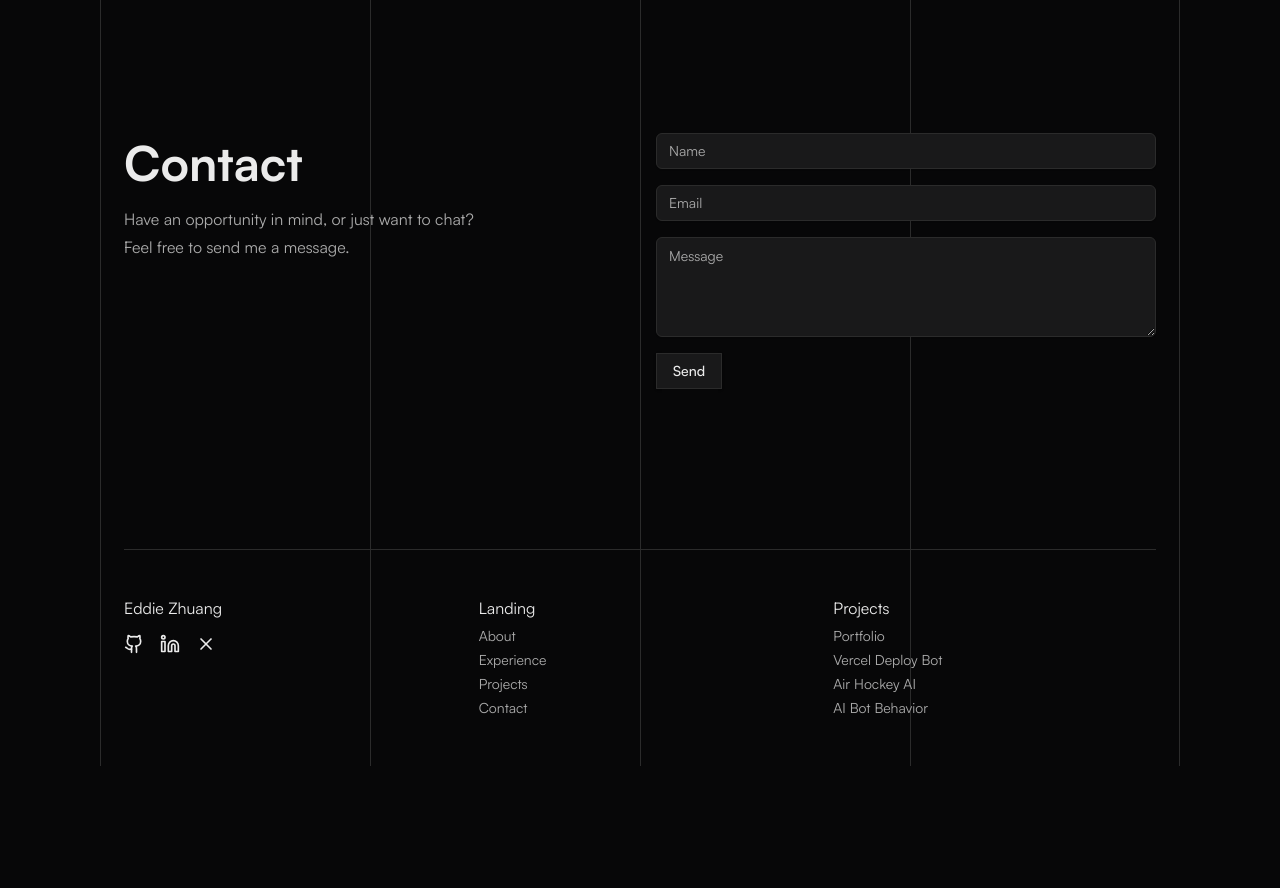
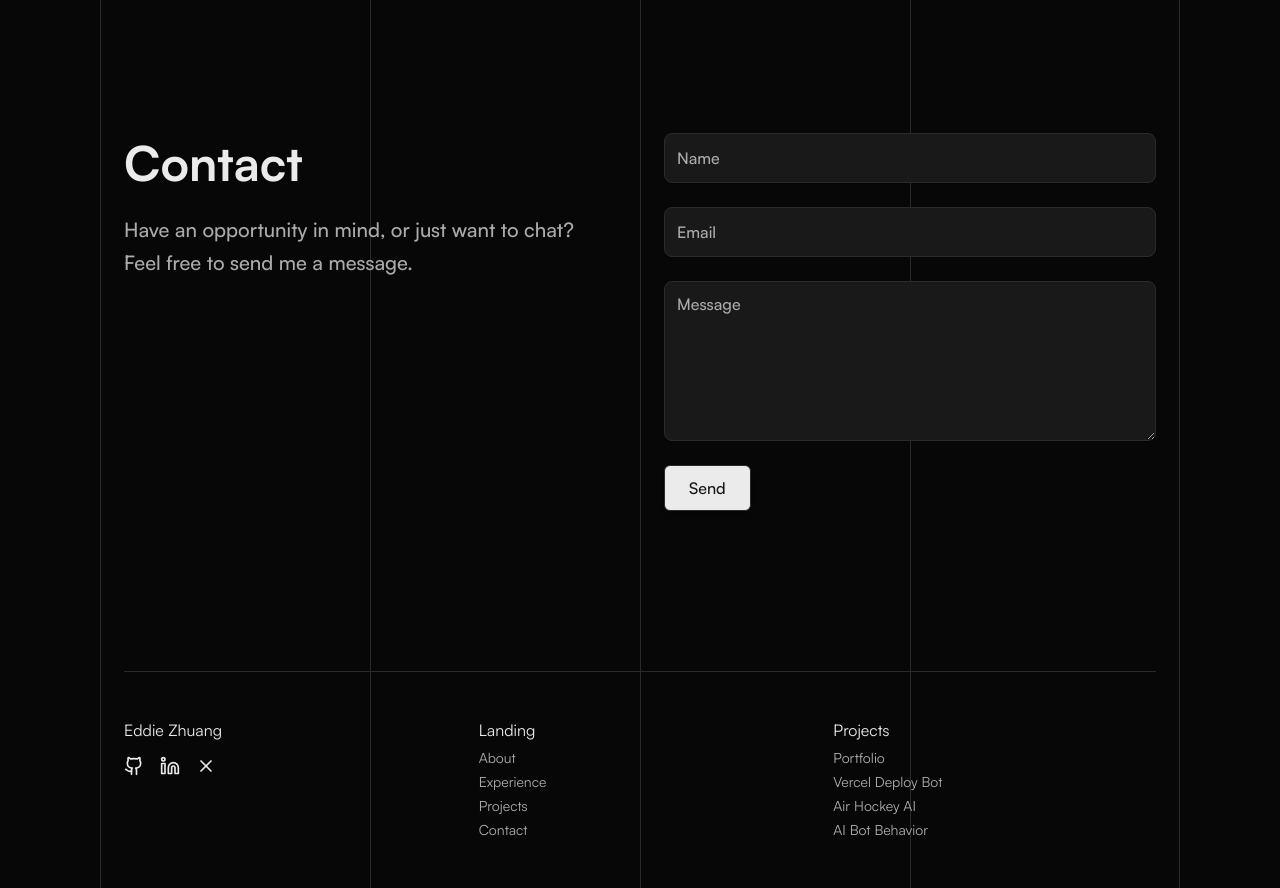
Before and after one commit to edzhuang/portfolio-website, a Next.js app: page / in a window 1280 px wide. Shown: the part 2840-3728 px from the top of the page. Before the commit the page ends 3606 px from the top, so only its background shows below. Built offline with nearby package versions, Linux system fonts and the light colour scheme.

Commit message:
Format contact section

```diff
--- a/app/page.tsx
+++ b/app/page.tsx
@@ -151,11 +151,11 @@ export default function Home() {
 
         {/* Contact Section */}
         <ScrollFade>
-          <section id="contact" className="grid grid-cols-1 md:grid-cols-2 gap-8">
+          <section id="contact" className="grid grid-cols-1 md:grid-cols-2 gap-12">
             <div>
-              <h2 className="text-heading-lg mb-4">Contact</h2>
-              <p className="text-muted-foreground mb-2">Have an opportunity in mind, or just want to chat?</p>
-              <p className="text-muted-foreground">Feel free to send me a message.</p>
+              <h2 className="text-heading-lg mb-6">Contact</h2>
+              <p className="text-body-md text-muted-foreground mb-2">Have an opportunity in mind, or just want to chat?</p>
+              <p className="text-body-md text-muted-foreground">Feel free to send me a message.</p>
             </div>
             <ContactForm />
           </section>
--- a/components/contact-form.tsx
+++ b/components/contact-form.tsx
@@ -26,14 +26,14 @@ export function ContactForm() {
   }
 
   return (
-    <form onSubmit={handleSubmit} className="space-y-4">
+    <form onSubmit={handleSubmit} className="flex flex-col gap-6">
       <Input
         type="text"
         name="name"
         placeholder="Name"
         value={formData.name}
         onChange={handleChange}
-        className="bg-card border-gridline text-foreground"
+        className="bg-card border-gridline"
       />
       <Input
         type="email"
@@ -41,18 +41,18 @@ export function ContactForm() {
         placeholder="Email"
         value={formData.email}
         onChange={handleChange}
-        className="bg-card border-gridline text-foreground"
+        className="bg-card border-gridline"
       />
       <Textarea
         name="message"
         placeholder="Message"
         value={formData.message}
         onChange={handleChange}
-        className="bg-card border-gridline text-foreground min-h-[100px]"
+        className="bg-card border-gridline min-h-40"
       />
       <Button
         type="submit"
-        className="bg-card hover:bg-card/80 text-foreground border border-gridline rounded-none px-4 py-2"
+        className="bg-primary hover:bg-primary/80 text-primary-foreground border border-gridline px-6 py-3 h-min w-min"
       >
         Send
       </Button>
--- a/components/ui/button.tsx
+++ b/components/ui/button.tsx
@@ -5,7 +5,7 @@ import { cva, type VariantProps } from "class-variance-authority"
 import { cn } from "@/lib/utils"
 
 const buttonVariants = cva(
-  "inline-flex items-center justify-center gap-2 whitespace-nowrap rounded-md text-sm font-medium transition-colors focus-visible:outline-none focus-visible:ring-1 focus-visible:ring-ring disabled:pointer-events-none disabled:opacity-50 [&_svg]:pointer-events-none [&_svg]:size-4 [&_svg]:shrink-0",
+  "inline-flex items-center justify-center gap-2 whitespace-nowrap rounded-md text-body-sm font-medium transition-colors focus-visible:outline-none focus-visible:ring-1 focus-visible:ring-ring disabled:pointer-events-none disabled:opacity-50 [&_svg]:pointer-events-none [&_svg]:size-4 [&_svg]:shrink-0",
   {
     variants: {
       variant: {
@@ -36,7 +36,7 @@ const buttonVariants = cva(
 
 export interface ButtonProps
   extends React.ButtonHTMLAttributes<HTMLButtonElement>,
-    VariantProps<typeof buttonVariants> {
+  VariantProps<typeof buttonVariants> {
   asChild?: boolean
 }
 
--- a/components/ui/input.tsx
+++ b/components/ui/input.tsx
@@ -8,7 +8,7 @@ const Input = React.forwardRef<HTMLInputElement, React.ComponentProps<"input">>(
       <input
         type={type}
         className={cn(
-          "flex h-9 w-full rounded-md border border-input bg-transparent px-3 py-1 text-base shadow-sm transition-colors file:border-0 file:bg-transparent file:text-sm file:font-medium file:text-foreground placeholder:text-muted-foreground focus-visible:outline-none focus-visible:ring-1 focus-visible:ring-ring disabled:cursor-not-allowed disabled:opacity-50 md:text-sm",
+          "flex w-full rounded-lg border border-input bg-transparent p-3 text-base shadow-sm transition-colors file:border-0 file:bg-transparent file:text-sm file:font-medium file:text-foreground placeholder:text-muted-foreground focus-visible:outline-none focus-visible:ring-1 focus-visible:ring-ring disabled:cursor-not-allowed disabled:opacity-50 md:text-body-sm",
           className
         )}
         ref={ref}
--- a/components/ui/textarea.tsx
+++ b/components/ui/textarea.tsx
@@ -9,7 +9,7 @@ const Textarea = React.forwardRef<
   return (
     <textarea
       className={cn(
-        "flex min-h-[60px] w-full rounded-md border border-input bg-transparent px-3 py-2 text-base shadow-sm placeholder:text-muted-foreground focus-visible:outline-none focus-visible:ring-1 focus-visible:ring-ring disabled:cursor-not-allowed disabled:opacity-50 md:text-sm",
+        "flex w-full rounded-lg border border-input bg-transparent p-3 text-body-sm shadow-sm placeholder:text-muted-foreground focus-visible:outline-none focus-visible:ring-1 focus-visible:ring-ring disabled:cursor-not-allowed disabled:opacity-50 md:text-body-sm",
         className
       )}
       ref={ref}
```
